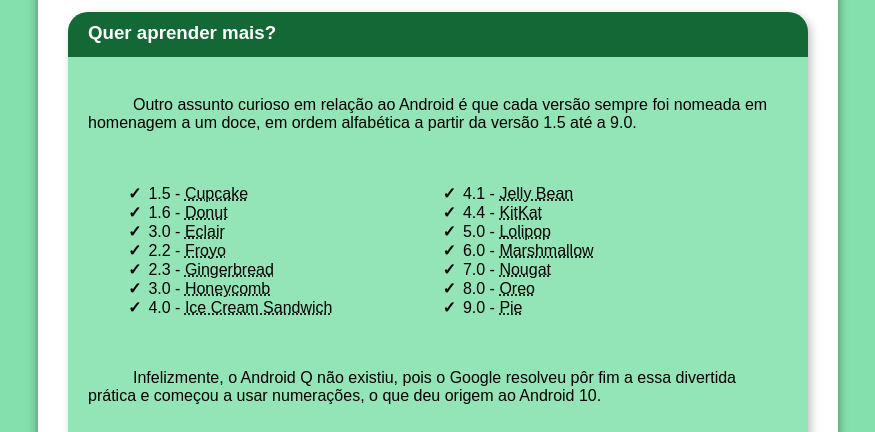
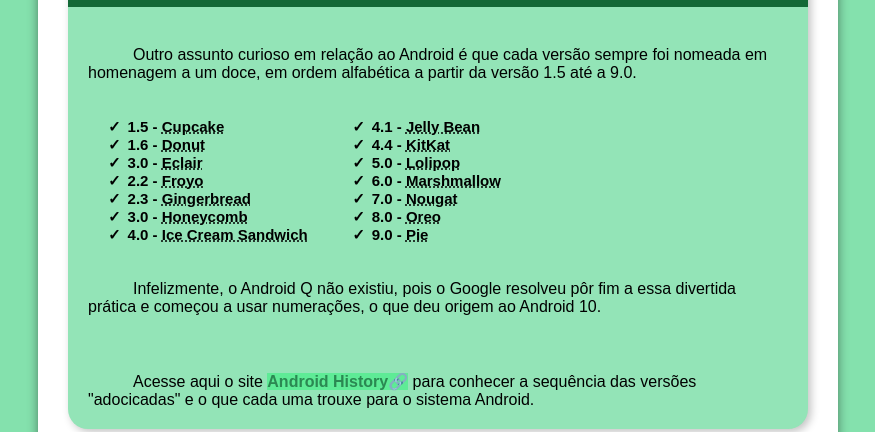
Before and after one commit to matheusmm99/Projeto-Android, a plain HTML site: page index.html in a window 1280 px wide. Shown: the part 2235-2667 px from the top of the page, without its empty margins (202-1077 px from the left). Drawn offline with Linux system fonts and the light colour scheme; files whose address does not match are found by name.

Commit message:
atualização

```diff
--- a/index.html
+++ b/index.html
@@ -50,11 +50,10 @@
 
         <p class="id">A principal inspiração para os traços do novo Bugdroid veio daqueles bonequinhos que ilustram portas de banheiro para indicar o gênero de cada porta. Conta a lenda que a artista estava criando em sua mesa no escritório do Google e olhou para o lado dos banheiros e a identificação foi imediata: simples, limpo, objetivo.</p>
         </div>
-        <div id="video"><iframe width="450px" height="450x" src="https://www.youtube.com/embed/l2UDgpLz20M" title="YouTube video player" frameborder="0" allow="accelerometer; autoplay; clipboard-write; encrypted-media; gyroscope; picture-in-picture" allowfullscreen></iframe></div>
+        <div id="video"><iframe src="https://www.youtube.com/embed/l2UDgpLz20M" title="YouTube video player" frameborder="0" allow="accelerometer; autoplay; clipboard-write; encrypted-media; gyroscope; picture-in-picture" allowfullscreen></iframe></div>
         <div id="final">
             <h3>Quer aprender mais?</h3>
             <p class="id">Outro assunto curioso em relação ao Android é que cada versão sempre foi nomeada em homenagem a um doce, em ordem alfabética a partir da versão 1.5 até a 9.0.</p>
-            <div id="ul">
             <ul type="none">
                 <li>1.5 - <abbr title="Bolo">Cupcake</abbr></li>
                 <li>1.6 - <abbr title="Rosquinha">Donut</abbr></li>
@@ -62,7 +61,7 @@
                 <li>2.2 - <abbr title="Iogurte gelado">Froyo</abbr></li>
                 <li>2.3 - <abbr title="Pão de gengibre">Gingerbread</abbr></li>
                 <li>3.0 - <abbr title="Favo de mel">Honeycomb</abbr></li>
-                    <li>4.0 - <abbr title="Sanduíche de Sorvete">Ice Cream Sandwich</abbr></li>
+                <li>4.0 - <abbr title="Sanduíche de Sorvete">Ice Cream Sandwich</li>
                 </ul>
             <ul type="none">
                 <li>4.1 - <abbr title="Jujuba">Jelly Bean</abbr></li>
@@ -73,7 +72,6 @@
                 <li>8.0 - <abbr title="Oreo">Oreo</abbr></li>
                 <li>9.0 - <abbr title="Torta">Pie</abbr></li>
             </ul>
-            </div>
             <p class="id">Infelizmente, o Android Q não existiu, pois o Google resolveu pôr fim a essa divertida prática e começou a usar numerações, o que deu origem ao Android 10.</p>
             <p class="id">Acesse aqui o site <a href="https://www.android.com/intl/pt_pt/history/" target="_blank" class="b">Android History</a> para conhecer a sequência das versões "adocicadas" e o que cada uma trouxe para o sistema Android.</p>
         </div>
--- a/style.css
+++ b/style.css
@@ -49,7 +49,6 @@ body{
 }
 main{
     background-color: white;
-    margin: auto;
     min-width: 280px;
     max-width: 800px;
     margin: -40px auto 0px auto;
@@ -88,6 +87,8 @@ div#video{
 }
 iframe{
     padding-top: 5px;
+    width: 100%;
+    height: 400px;
 }
 div > h3{
     background-color: #136836;
@@ -104,12 +105,16 @@ div#final{
     border-radius: 20px;
     box-shadow: 3px 3px 8px rgba(0, 0, 0, 0.24);
 }
-div > ul{
-    margin-right: 50px;
-    margin-left: 20px;
+ ul{
+    display: inline-table;
+    margin: auto;
 }
-div#ul{
-    display: inline-flex;
+li{
+    font-size: 15px;
+    font-weight: 550;
+    margin: auto;
+    text-align: justify;
+
 }
 li::before{
     margin-right: 7px;
```
Lines whose indentation alone changed are shown as unchanged.
